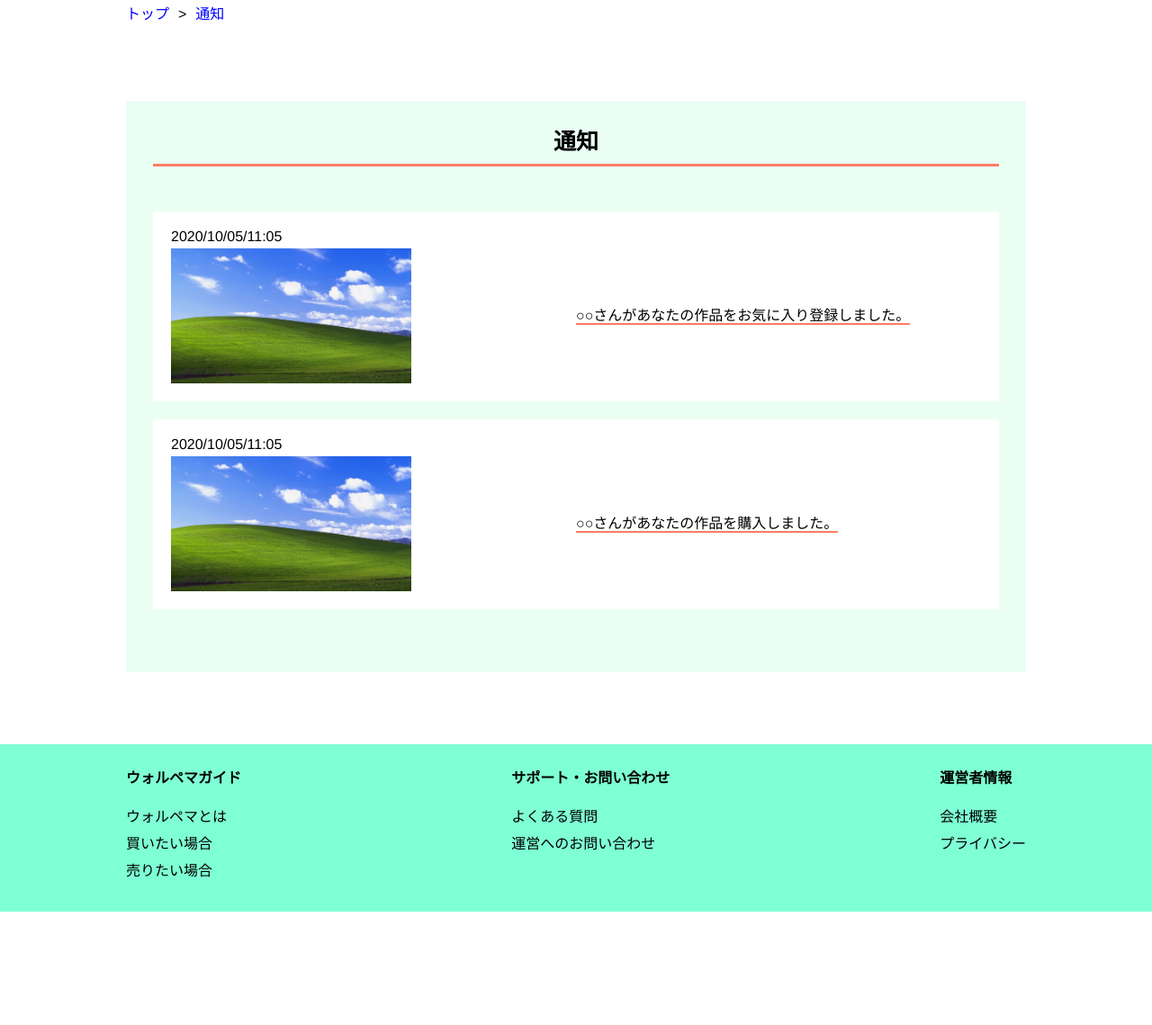
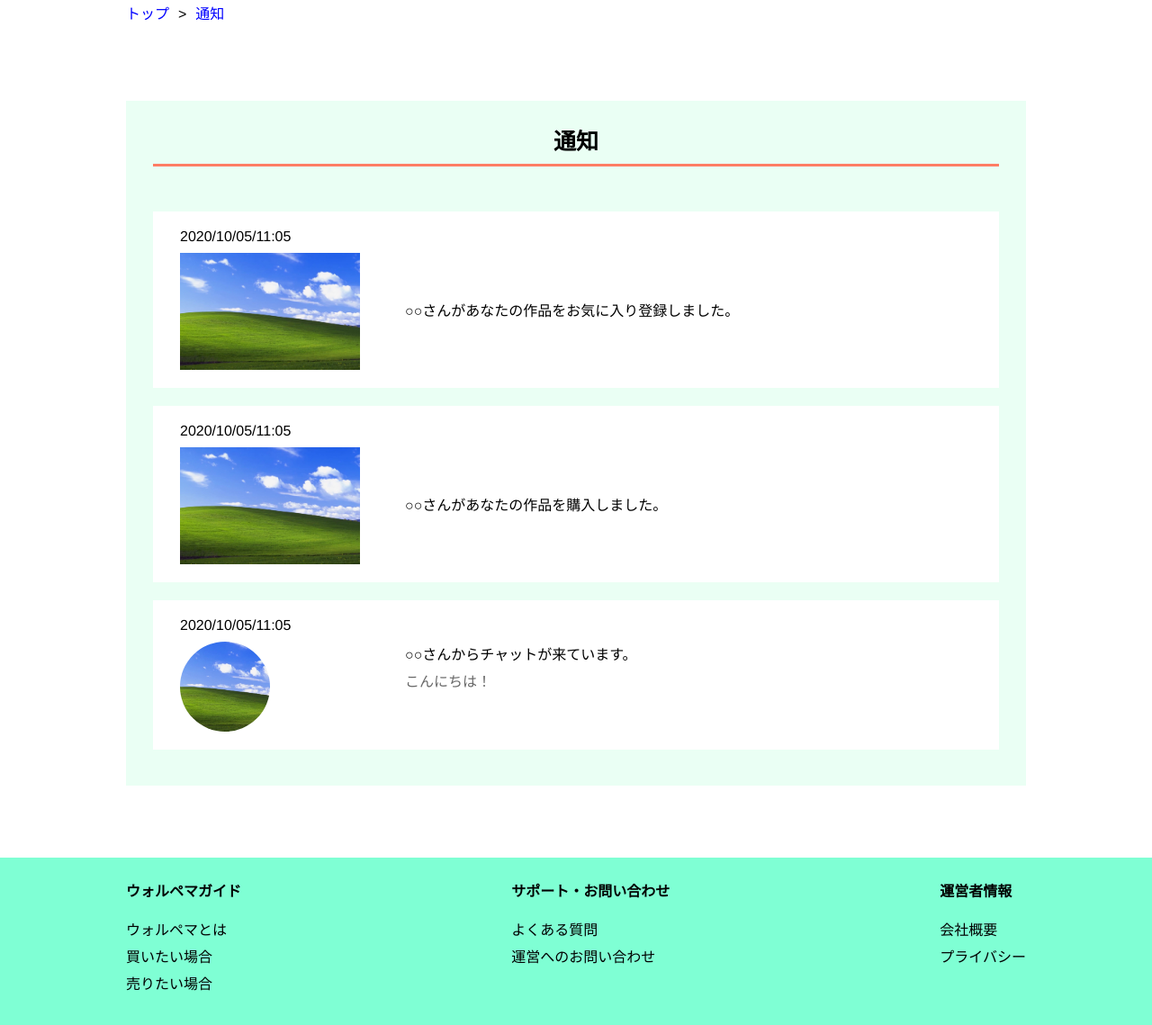
Before and after one commit to iizuka-y/walpema, a PHP site: page /notice.php in a window 1280 px wide. Shown: the part 60-1199 px from the top of the page at 90% size. Before the commit the page ends 1073 px from the top, so only its background shows below. Run offline with PHP 8.4, Linux system fonts and the light colour scheme; the visitor is signed in with stand-in values (Sample User, id 1); tables that the repository leaves empty or names only in its code hold one stand-in row (values such as "Sample post"); some libraries are stand-ins or nearby versions.

Commit message:
お知らせ画面のCSS修正&Notificationクラスの追加

```diff
--- a/css/notice.css
+++ b/css/notice.css
@@ -19,38 +19,48 @@
 }
 
 .content{
-    padding: 20px;
+    padding: 20px 30px;
     margin: 0 auto;
     margin-bottom: 20px;
     background-color: #fff;
 }
 
 .date{
-    margin-bottom: 5px;
+    margin-bottom: 10px;
 }
 
-.img-text{
+.notification-box{
     display: flex;
 }
 
 .content figure{
-    width: 50%;
+    width: 250px;
 }
 
-.content figure img{
-    height: 150px;
+.content figure img.wallpaper{
+    width: 200px;
+    height: 130px;
+    background-color: white;
+    object-fit: cover;
 }
 
-.content.img-text.text{
-    width: 45%;
-    height: 150px;
+.content figure img.user{
+    width: 100px;
+    height: 100px;
+    background-color: white;
+    border-radius: 50%;
+    object-fit: cover;
 }
 
-.text p{
-    padding-top: 67px;/*line-heightだとborder-bottomがうまく入らないため*/
-    border-bottom: #ff7d64 2px solid;
+.content .notification-box .text{
+    display: flex;
+    align-items: center;
 }
 
-.gap{
-    margin: 50px;
+.content .notification-box p{
+    line-height: 30px;
 }
+
+.content .notification-box .chat-content{
+    color: #696969;
+}
--- a/view/chat-list.php
+++ b/view/chat-list.php
@@ -66,6 +66,7 @@ $chatList = get_chat_list();
             <?php require_once('layouts/_user-nav.php'); //ナビゲーションの読み込み ?>
 
             <div class="nav-content">
+                <?php if($chatList): ?>
                 <ul>
                     <?php foreach($chatList as $chat): ?>
                     <li class="chat">
@@ -88,6 +89,9 @@ $chatList = get_chat_list();
                     </li>
                     <?php endforeach ?>
                 </ul>
+                <?php else: ?>
+                <div>チャット記録はありません。</div>
+                <?php endif ?>
             </div>
         </div>
 
--- a/view/layouts/_header.php
+++ b/view/layouts/_header.php
@@ -33,7 +33,6 @@ $number_of_CartItems = count(get_cartItem());
         </ul>
         <?php else: ?>
         <ul>
-            <li><a href="notice.php"><img src="../images/news.png" alt="お知らせ"></a></li>
             <li><a href="cart.php"><img src="../images/cart.png" alt="カート"></a><?php if($number_of_CartItems > 0){print "<span class=\"number-of-cartItem\">${number_of_CartItems}</span>";} ?></li>
             <li><a href="login.php"><img src="../images/login.png" alt="ログイン"></a></li>
         </ul>
--- a/view/notice.php
+++ b/view/notice.php
@@ -1,3 +1,17 @@
+<?php
+require_once(dirname(__FILE__).'/../app/controller/before_view.php');
+
+if(!isset($current_user)){
+    header("Location: index.php");
+    exit();
+}
+
+// $notification_records = Notification::where(['user_id'] => $current_user->id);
+
+
+?>
+
+
 <html>
     <head>
         <meta charset="utf-8">
@@ -34,9 +48,9 @@
                             <p>2020/10/05/11:05</p>
                         </div>
 
-                        <div class="img-text">
+                        <div class="notification-box">
                             <figure>
-                                <img src="../images/windows xp.jpg" alt="windows">
+                                <img src="../images/windows xp.jpg" class="wallpaper">
                             </figure>
 
                             <div class="text">
@@ -51,9 +65,9 @@
                             <p>2020/10/05/11:05</p>
                         </div>
 
-                        <div class="img-text">
+                        <div class="notification-box">
                             <figure>
-                                <img src="../images/windows xp.jpg" alt="windows">
+                                <img src="../images/windows xp.jpg" class="wallpaper">
                             </figure>
 
                             <div class="text">
@@ -63,7 +77,22 @@
 
                     </div>
 
-                    <div class="gap">
+                    <div class="content">
+                        <div class="date">
+                            <p>2020/10/05/11:05</p>
+                        </div>
+
+                        <div class="notification-box">
+                            <figure>
+                                <img src="../images/windows xp.jpg" class="user">
+                            </figure>
+
+                            <div>
+                                <p>○○さんからチャットが来ています。</p>
+                                <p class="chat-content">こんにちは！</p>
+                            </div>
+                        </div>
+
                     </div>
 
                 </div>
--- a/view/post.php
+++ b/view/post.php
@@ -5,6 +5,7 @@ $user = $current_user;
 
 if(!$user){
     header("Location: index.php");
+    exit();
 }
 
 // 入力内容に不備がある場合
```
Also changed, not shown: app/class/Notification.php (added, +40 -0 lines).
